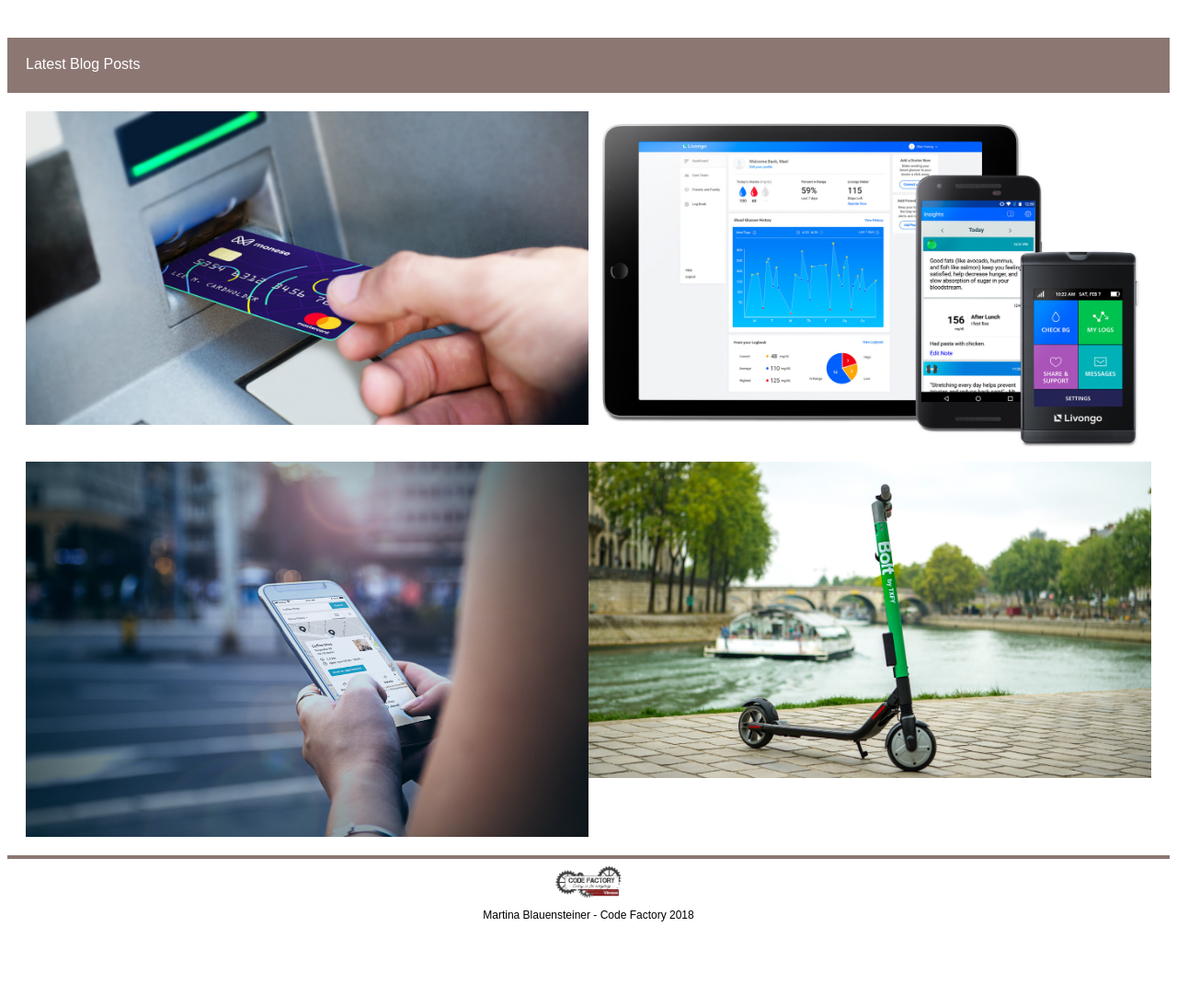
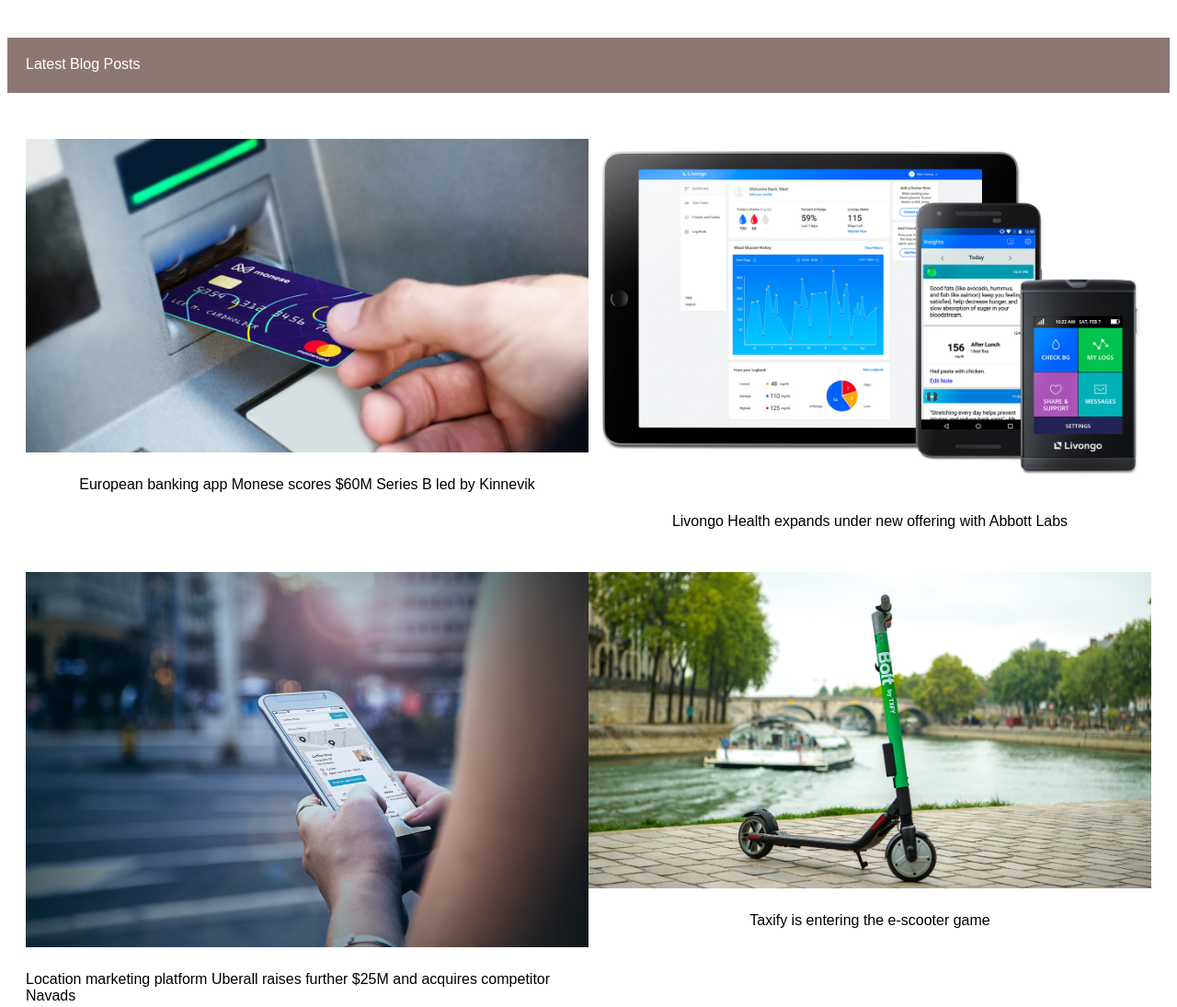
Before and after one commit to tinablau/FSWD50-Blauensteiner-CodeReview-01, a plain HTML site: page Code Review 1/index.html in a window 1280 px wide. Shown: the part 620-1715 px from the top of the page at 92% size. Before the commit the page ends 1634 px from the top, so only its background shows below. Drawn offline with Linux system fonts and the light colour scheme.

Commit message:
Add files via upload
added text and flexbox css

```diff
--- a/Code Review 1/index.html
+++ b/Code Review 1/index.html
@@ -31,14 +31,19 @@
     <div class="latest">Latest Blog Posts</div>
     <div class="container">
         <div class="grid">
-            <div class="cell"> <img src="img/Debit_card_ATM.jpg" alt="Debit Card picture" class="responsive-image">
+            <div class="cell">
+            	<img src="img/Debit_card_ATM.jpg" alt="Debit Card picture" class="responsive-image">
+            	<p> European banking app Monese scores $60M Series B led by Kinnevik</p>
             </div>
             <div class="cell">
                 <img src="img/Devices.jpg" alt="Devices" class="responsive-image">
+                <p>Livongo Health expands under new offering with Abbott Labs</p>
             </div>
             <div class="cell"> <img src="img/Phone.png" alt="Phone" class="responsive-image">
+            	<p>Location marketing platform Uberall raises further $25M and acquires competitor Navads</p>
             </div>
             <div class="cell"> <img src="img/Taxify-Scooters.jpg" alt="Scooters" class="responsive-image">
+            	<p>Taxify is entering the e-scooter game</p>
             </div>
         </div>
     </div>
--- a/Code Review 1/style.css
+++ b/Code Review 1/style.css
@@ -51,6 +51,10 @@
     color: white;
 }
 
+p {
+font-family: Arial;
+}
+
 .text {
     font-family: Arial;
     font-size: 80px;
@@ -80,8 +84,18 @@
     min-width: 20%;
 }
 
-.cell img {
+.grid > div{
+display: flex;
+flex-flow: column;
+align-items: center;
+}
+
+
+
+.cell > img {
     display: block;
+    margin: 10px 0;
+    padding-top: 20px;
 }
 
 .container {
@@ -94,6 +108,7 @@
         display: flex;
         flex-wrap: wrap;
         flex-direction: row;
+        justify-content: center;
     }
     .cell {
         width: 50%;
```
